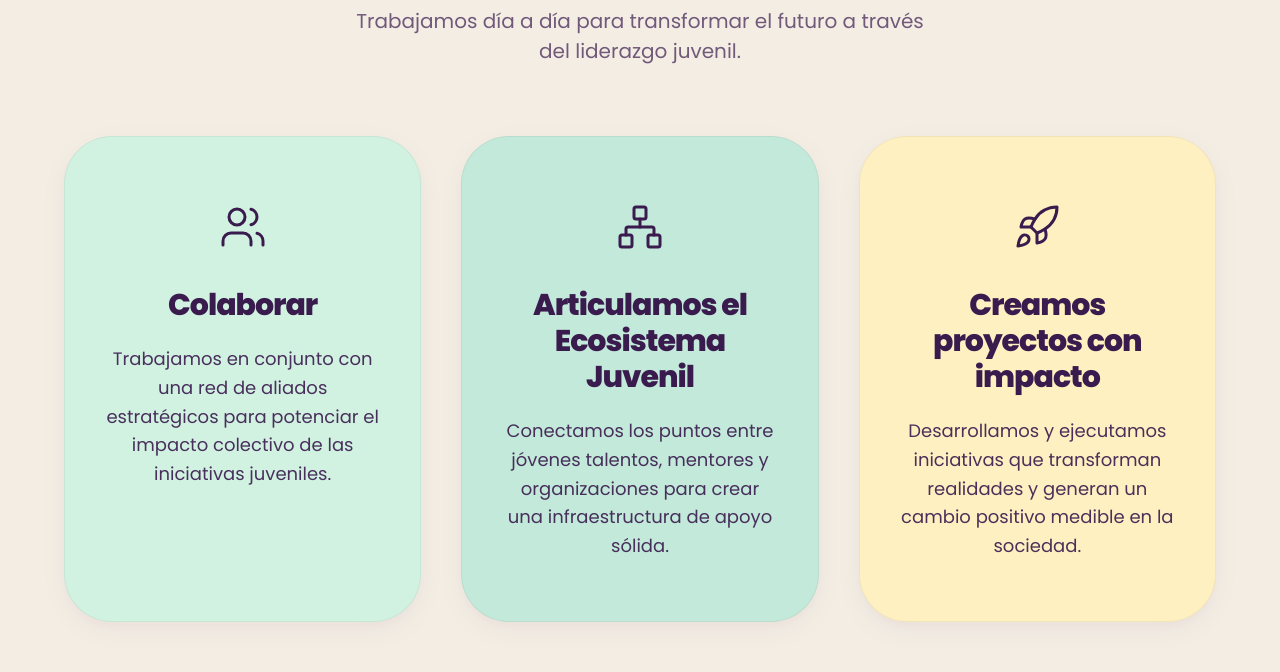
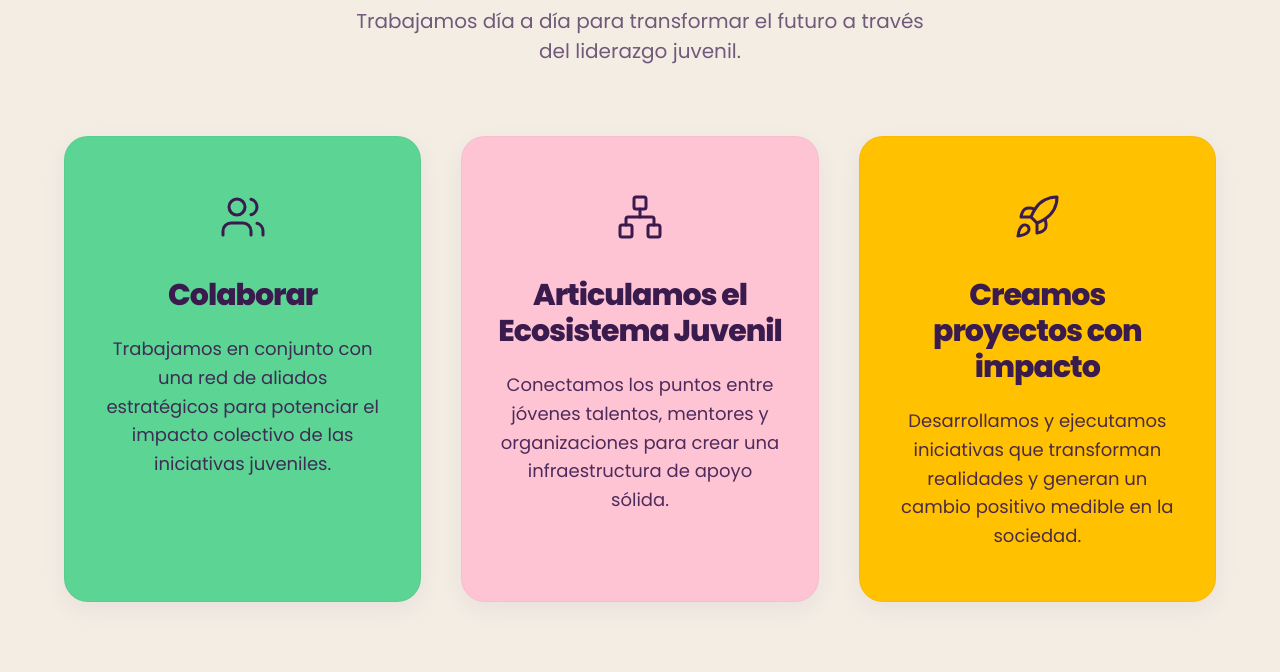
Before and after one commit to MrKat303/Hiveyoung-Website, a Next.js app: page / in a window 1280 px wide. Shown: the part 1000-1672 px from the top of the page. Built offline with nearby package versions, Linux system fonts and the light colour scheme.

Commit message:
feat: SEO improvements for images, update team members photos and bios, and refine QueHacemos cards

```diff
--- a/app/robots.ts
+++ b/app/robots.ts
@@ -2,10 +2,17 @@ import type { MetadataRoute } from "next";
 
 export default function robots(): MetadataRoute.Robots {
   return {
-    rules: {
-      userAgent: "*",
-      allow: "/",
-    },
+    rules: [
+      {
+        userAgent: "*",
+        allow: "/",
+        disallow: ["/hero.svg", "/bottom.svg"],
+      },
+      {
+        userAgent: "Googlebot-Image",
+        disallow: ["/hero.svg", "/bottom.svg"],
+      }
+    ],
     sitemap: "https://hiveyoung.org/sitemap.xml",
   };
 }
--- a/components/Home/QueHacemos.css
+++ b/components/Home/QueHacemos.css
@@ -39,18 +39,17 @@
 
 .que-hacemos-card {
     background-color: var(--accent-color);
-    padding: 60px 40px;
-    border-radius: 48px;
+    padding: 50px 35px; /* Slightly tighter padding */
+    border-radius: 24px; /* More 'normal' / standard card look */
     box-shadow:
-        0 8px 30px rgba(58, 27, 78, 0.04),
-        0 4px 10px rgba(0, 0, 0, 0.02);
-    transition: transform 0.4s ease, box-shadow 0.4s ease;
+        0 8px 25px rgba(58, 27, 78, 0.06);
+    transition: transform 0.4s cubic-bezier(0.175, 0.885, 0.32, 1.275), box-shadow 0.4s ease;
     display: flex;
     flex-direction: column;
     align-items: center;
     text-align: center;
     position: relative;
-    border: 1px solid rgba(0, 0, 0, 0.05); /* Soft border for definition */
+    border: 1px solid rgba(0, 0, 0, 0.03);
     z-index: 1;
 }
 
--- a/components/Home/QueHacemos.tsx
+++ b/components/Home/QueHacemos.tsx
@@ -14,19 +14,19 @@ const QueHacemos = () => {
             icon: <Users size={48} strokeWidth={1.5} />,
             title: "Colaborar",
             description: "Trabajamos en conjunto con una red de aliados estratégicos para potenciar el impacto colectivo de las iniciativas juveniles.",
-            color: "#D1F2E1" // Soft Mint
+            color: "#5CD494" // Vibrant Green
         },
         {
             icon: <Network size={48} strokeWidth={1.5} />,
             title: "Articulamos el Ecosistema Juvenil",
             description: "Conectamos los puntos entre jóvenes talentos, mentores y organizaciones para crear una infraestructura de apoyo sólida.",
-            color: "#C2E9D9" // Soft Seafoam
+            color: "#ffc4d4" // Soft Pink/Lavender
         },
         {
             icon: <Rocket size={48} strokeWidth={1.5} />,
             title: "Creamos proyectos con impacto",
             description: "Desarrollamos y ejecutamos iniciativas que transforman realidades y generan un cambio positivo medible en la sociedad.",
-            color: "#FFF0C2" // Soft Muted Yellow
+            color: "#ffc100" // Vibrant Yellow
         }
     ];
 
--- a/data/equipo.ts
+++ b/data/equipo.ts
@@ -23,19 +23,17 @@ export const coordinadoresRegionales: Miembro[] = [
 
 export const directorio: Miembro[] = [
     { id: 2, nombre: "Vicente Olguín", cargo: "Presidente", img: "https://res.cloudinary.com/dlipwrbvd/image/upload/v1773016660/vicente_acjaaq_mpul3d.jpg", alt: "Vicente Olguín Cofundador de HiveYoung", descripcion: "Estudiante de Ingeniería en la UC, cofundador de HiveYoung y Mejor Orador en el II Mundial Escolar de Debate en Español.", linkedin: "https://linkedin.com/" },
-    { id: 204, nombre: "Lucas Galleguillos", cargo: "Director", img: "https://res.cloudinary.com/dlipwrbvd/image/upload/v1773103737/2f3fd6ca-c587-474c-a723-52008be3e98c_zqwhby.jpg", descripcion: "Cofundador de HiveYoung, apasionado por la Innovación Social.", linkedin: "https://linkedin.com/" },
+    { id: 204, nombre: "Lucas Galleguillos", cargo: "Director", img: "https://res.cloudinary.com/dlipwrbvd/image/upload/v1773337344/cdb6ff20-1ebc-4316-a9b9-ed562ffa7afb_yxga8k.jpg", descripcion: "Cofundador de HiveYoung, apasionado por la Innovación Social.", linkedin: "https://linkedin.com/" },
     { id: 201, nombre: "Camilo Jimenez", cargo: "Secretario", img: "https://res.cloudinary.com/dlipwrbvd/image/upload/v1773016052/WhatsApp_Image_2026-03-08_at_21.14.00_qui4ag.jpg", descripcion: "Estudiante de Historia en la Universidad de Chile, fundador del MUN Escolar.", linkedin: "https://linkedin.com/" },
     { id: 5, nombre: "Dante Espinoza", cargo: "Tesorero", img: "https://res.cloudinary.com/dlipwrbvd/image/upload/v1767456542/dante_ywvrbw.jpg", descripcion: "Estudiante de Derecho en la UC, 2.º Mejor Orador Nacional 2023 y 2024 (debate).", linkedin: "https://linkedin.com/" },
     { id: 8, nombre: "Sofía Cornejo", cargo: "Directora", img: "https://res.cloudinary.com/dlipwrbvd/image/upload/v1773016728/SC_3_vnnhck.jpg", alt: "Sofía Cornejo Directora de HiveYoung", descripcion: "Estudiante de Medicina en la UC, representante de Chile en las Olimpiadas de Matemáticas.", linkedin: "https://linkedin.com/" },
     { id: 202, nombre: "Maglio Olguin", cargo: "Director", img: "https://res.cloudinary.com/dlipwrbvd/image/upload/v1773016797/Generated_Image_March_08_2026_-_9_39PM_xlt5lg.png", descripcion: "Estudiante de Ingeniería en la Universidad de Chile.", linkedin: "https://linkedin.com/" },
-    { id: 203, nombre: "Martina Rodriguez", cargo: "Directora", img: "https://res.cloudinary.com/dlipwrbvd/image/upload/v1773091586/2bf3807f-ae89-4345-bb0e-83e6fbf3dcc0_qimd5a.jpg", descripcion: "Estudiante del Instituto Nacional interesada en la tecnología médica.", linkedin: "https://linkedin.com/" },
 ];
 export const equipoGeneral: Miembro[] = [
     { id: 9, nombre: "Mateo Bartolucci", cargo: "Head of People", img: "https://res.cloudinary.com/dlipwrbvd/image/upload/v1773017135/Generated_Image_March_08_2026_-_9_44PM_zat1tc.png", descripcion: "Estudiante del Colegio Inmaculada Concepción de Vitacura, soñando con una mejor educación para chile", linkedin: "https://linkedin.com/" },
     { id: 301, nombre: "Ignacio Morales", cargo: "Equipo", img: "https://res.cloudinary.com/dlipwrbvd/image/upload/v1773086349/IMG-20241220-WA0020_x1j4aw.jpg", descripcion: "Estudiante de Derecho en la UC.", linkedin: "https://linkedin.com/" },
-    { id: 302, nombre: "Angelo Ugalde", cargo: "Equipo", img: null, descripcion: "Estudiante de Ingeniería en la UC.", linkedin: "https://linkedin.com/" },
-    { id: 303, nombre: "Javiera Cotet", cargo: "Equipo", img: null, linkedin: "https://linkedin.com/" },
+    { id: 305, nombre: "Ignacia Vivet", cargo: "Equipo", img: "https://res.cloudinary.com/dlipwrbvd/image/upload/v1773337625/WhatsApp_Image_2026-03-09_at_20.59.29_httwa4.jpg", descripcion: "Estudiante escolar. Apasionada por la historia y las relaciones internacionales.", linkedin: "https://linkedin.com/" },
+    { id: 303, nombre: "Javiera Cotet", cargo: "Equipo", img: "https://res.cloudinary.com/dlipwrbvd/image/upload/v1773337640/WhatsApp_Image_2026-03-09_at_20.58.33_u4pmc8.jpg", descripcion: "Estudiante Escolar del Instituto Nacional.", linkedin: "https://linkedin.com/" },
     { id: 304, nombre: "Joaquin Salas", cargo: "Equipo", img: "https://res.cloudinary.com/dlipwrbvd/image/upload/v1773086348/1772071420958_ihex7s.jpg", descripcion: "Estudiante de Derecho en la UC.", linkedin: "https://linkedin.com/" },
-    { id: 305, nombre: "Ignacia Vivet", cargo: "Equipo", img: null, linkedin: "https://linkedin.com/" },
-    { id: 306, nombre: "Vicente Diaz", cargo: "Equipo", img: null, linkedin: "https://linkedin.com/" },
+    { id: 306, nombre: "Vicente Diaz", cargo: "Equipo", img: "https://res.cloudinary.com/dlipwrbvd/image/upload/v1773337628/WhatsApp_Image_2026-03-09_at_21.22.17_ii5gqx.jpg", descripcion: "Estudiante Escolar. Apasionado por el Medio Ambiente.", linkedin: "https://linkedin.com/" },
 ];
--- a/next.config.ts
+++ b/next.config.ts
@@ -17,6 +17,28 @@ const nextConfig: NextConfig = {
       },
     ],
   },
+  async headers() {
+    return [
+      {
+        source: '/hero.svg',
+        headers: [
+          {
+            key: 'X-Robots-Tag',
+            value: 'noindex',
+          },
+        ],
+      },
+      {
+        source: '/bottom.svg',
+        headers: [
+          {
+            key: 'X-Robots-Tag',
+            value: 'noindex',
+          },
+        ],
+      },
+    ];
+  },
 };
 
 export default nextConfig;
```
